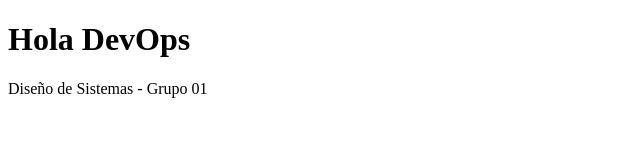
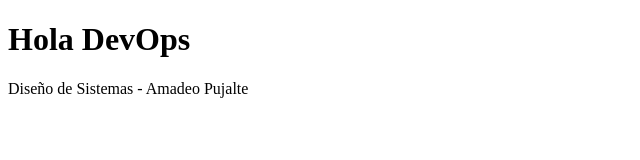
Before and after one commit to amadeopujalte/practicaDevOps, a plain HTML site: page index.html in a window 1280 px wide. Shown: the full height of the page, 0-640 px from the left. Drawn offline with Linux system fonts and the light colour scheme.

Commit message:
change name

```diff
--- a/index.html
+++ b/index.html
@@ -7,6 +7,6 @@
 </head>
 <body>
     <h1>Hola DevOps</h1>
-    <p>Diseño de Sistemas - Grupo 01</p>
+    <p>Diseño de Sistemas - Amadeo Pujalte</p>
 </body>
 </html>
```
